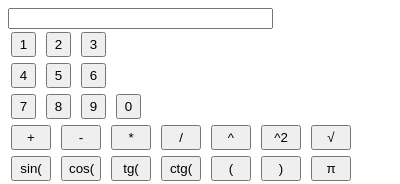
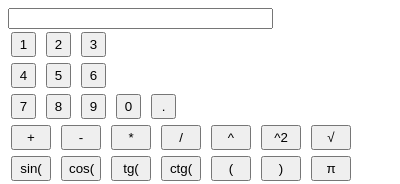
Before and after one commit to Mnwa/CalcForChrome-byMnwa, a browser extension: page popup.html in a window 400 px wide. Shown: the top 184 px of the page. Drawn offline with Linux system fonts and the light colour scheme.

Commit message:
24.10.2014
Removed id on buttons with numbers

```diff
--- a/popup.html
+++ b/popup.html
@@ -11,19 +11,20 @@
 		<input class="textbox" type="text" size="30" value="">
 		<div id="but">
 			<div id="1">
-				<input type="submit" id="1" value="1">
-				<input type="submit" id="2" value="2">
-				<input type="submit" id="3" value="3">
+				<input type="submit" value="1">
+				<input type="submit" value="2">
+				<input type="submit" value="3">
 				</div>
 			<div id="2">
-				<input type="submit" id="4" value="4">
-				<input type="submit" id="5" value="5">
-				<input type="submit" id="6" value="6"></div>
+				<input type="submit" value="4">
+				<input type="submit" value="5">
+				<input type="submit" value="6"></div>
 			<div id="3">
-				<input type="submit" id="7" value="7">
-				<input type="submit" id="8" value="8">
-				<input type="submit" id="9" value="9">
-				<input type="submit" id="0" value="0">
+				<input type="submit" value="7">
+				<input type="submit" value="8">
+				<input type="submit" value="9">
+				<input type="submit" value="0">
+				<input type="submit" value=".">
 			</div>
 		</div>
 		<div class="vol">
```
